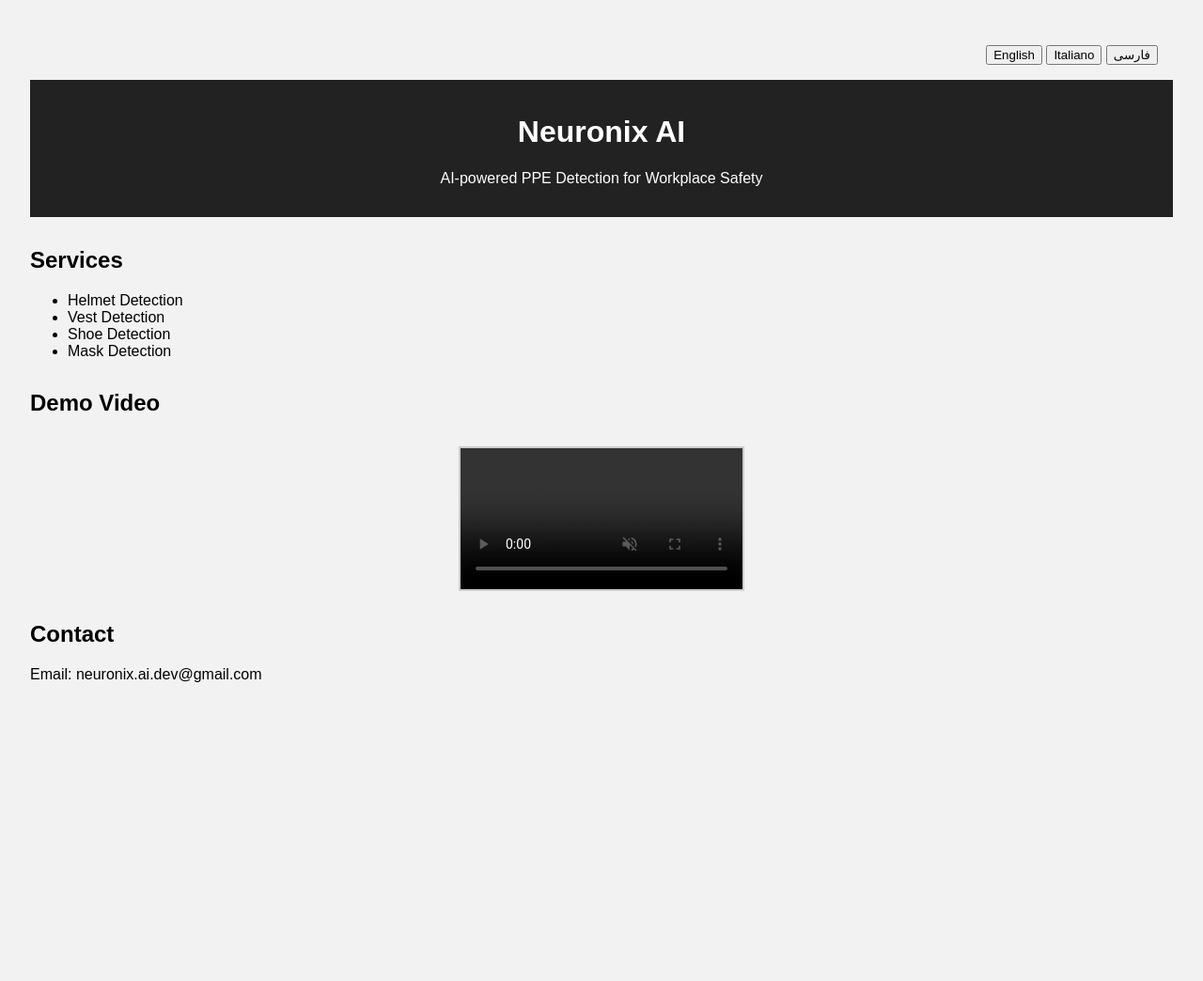
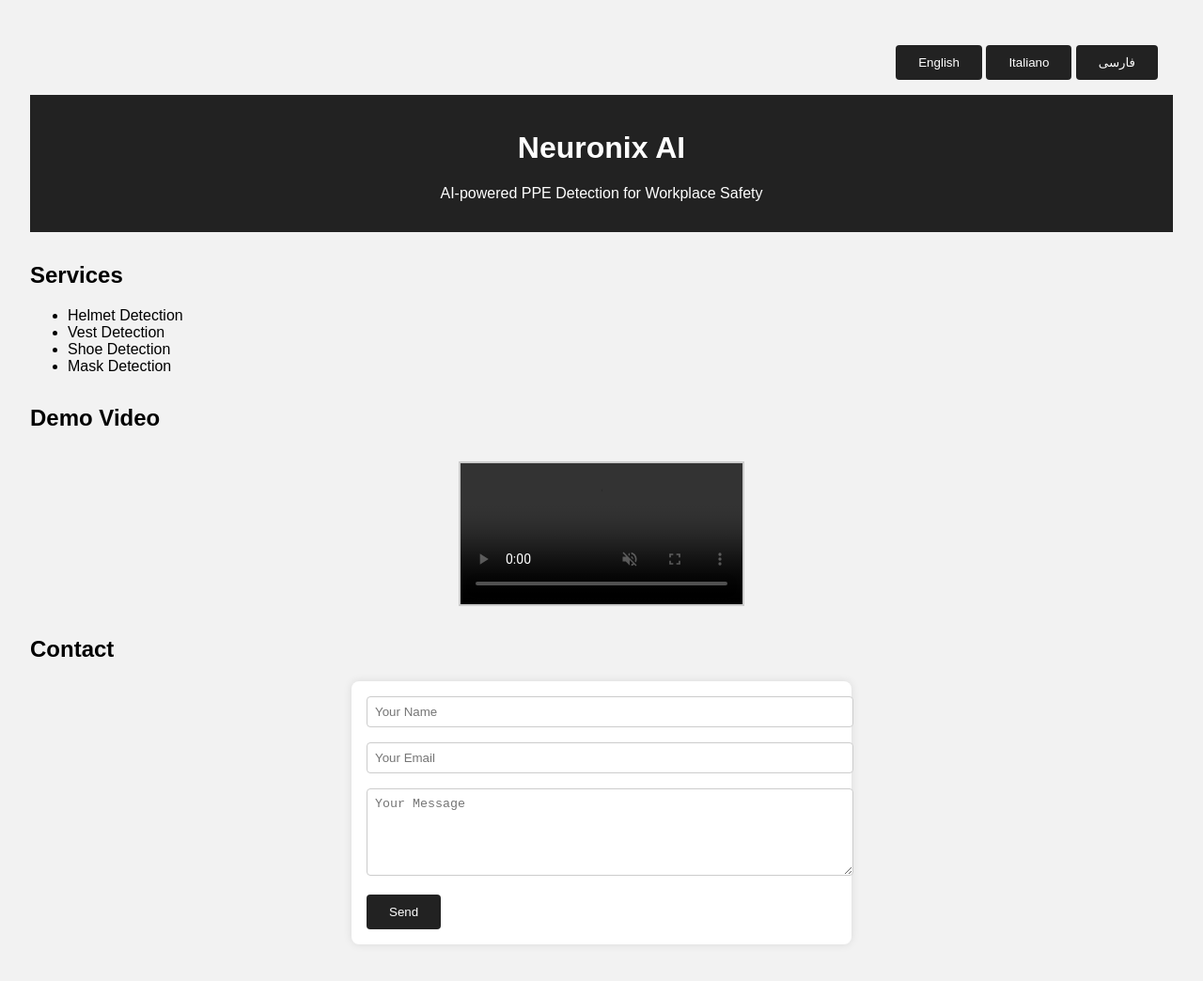
Before and after one commit to neuronixAIs/neuronixais.github.io, a plain HTML site: page index.html in a window 1280 px wide. Shown: the whole page at 94% size. Before the commit the page ends 800 px from the top, so only its background shows below. Drawn offline with Linux system fonts and the light colour scheme; grey boxes are pictures that could not be loaded.

Commit message:
Update index.html

```diff
--- a/index.html
+++ b/index.html
@@ -32,6 +32,29 @@
       margin: 2rem auto;
       max-width: 100%;
       border: 2px solid #ccc;
+    }
+    form {
+      background: #fff;
+      padding: 1rem;
+      border-radius: 8px;
+      max-width: 500px;
+      margin: auto;
+      box-shadow: 0 0 10px rgba(0,0,0,0.1);
+    }
+    input, textarea {
+      width: 100%;
+      padding: 0.5rem;
+      margin-bottom: 1rem;
+      border: 1px solid #ccc;
+      border-radius: 4px;
+    }
+    button {
+      padding: 0.7rem 1.5rem;
+      background: #222;
+      color: #fff;
+      border: none;
+      border-radius: 4px;
+      cursor: pointer;
     }
   </style>
 </head>
@@ -71,11 +94,12 @@
 
   <section>
     <h2 data-en="Contact" data-it="Contatto" data-fa="تماس">Contact</h2>
-    <p data-en="Email: neuronix.ai.dev@gmail.com"
-       data-it="Email: neuronix.ai.dev@gmail.com"
-       data-fa="ایمیل: neuronix.ai.dev@gmail.com">
-       Email: neuronix.ai.dev@gmail.com
-    </p>
+    <form action="https://formspree.io/f/xyzpyzvw" method="POST">
+      <input type="text" name="name" placeholder="Your Name" required>
+      <input type="email" name="email" placeholder="Your Email" required>
+      <textarea name="message" rows="5" placeholder="Your Message" required></textarea>
+      <button type="submit">Send</button>
+    </form>
   </section>
 
   <script>
```
